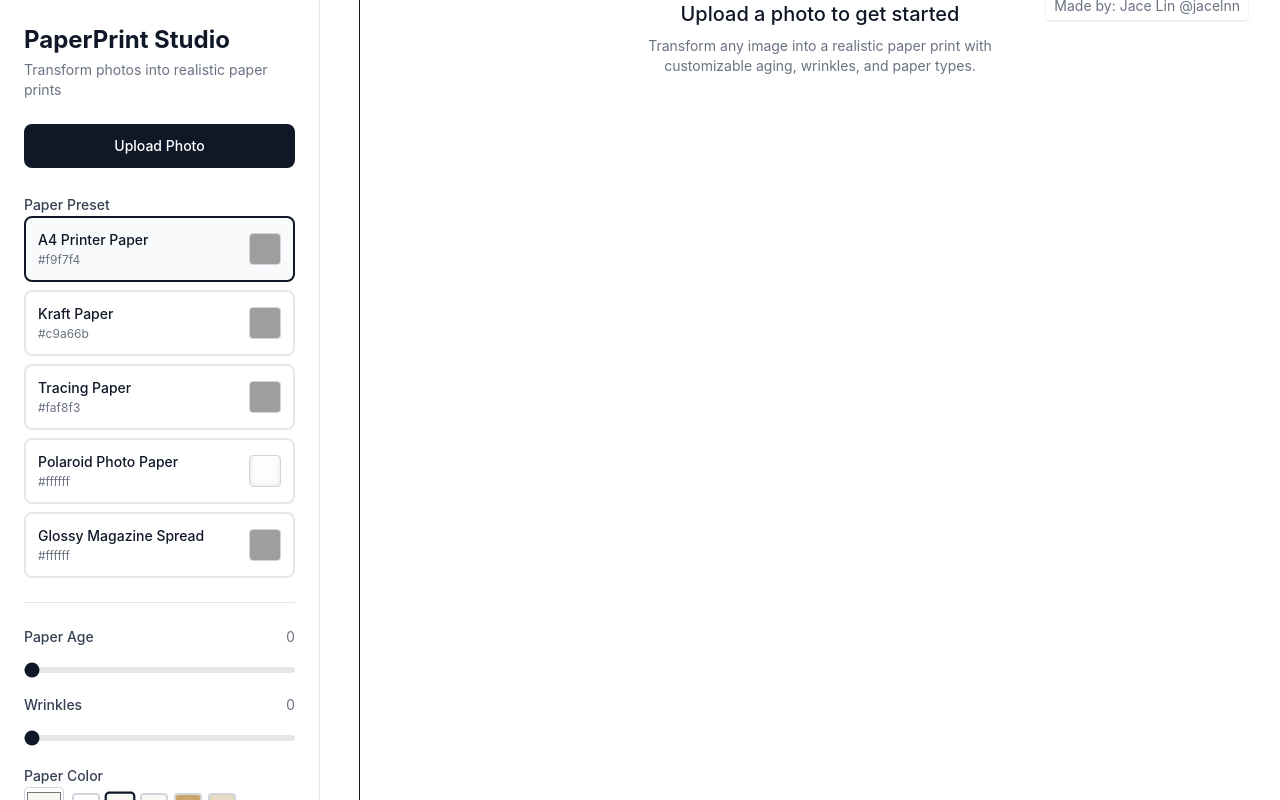
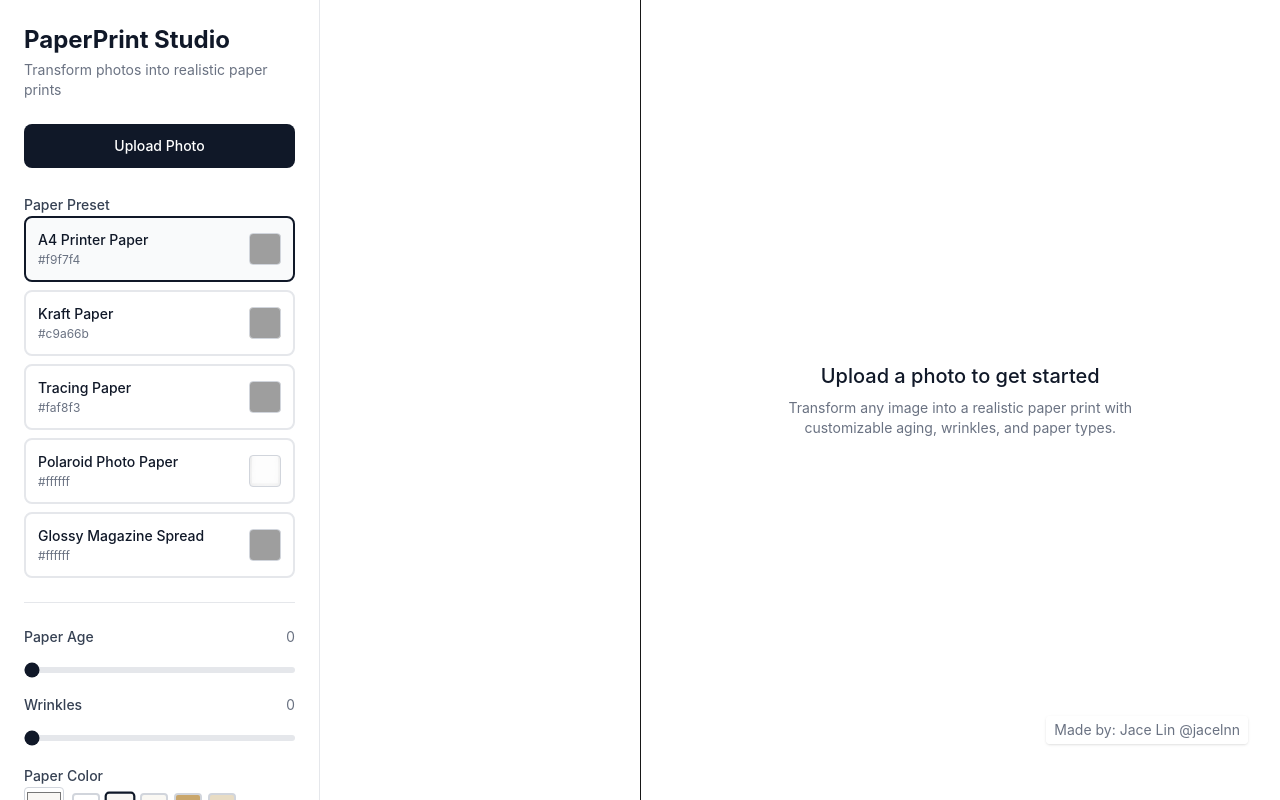
Before and after one commit to jacejacy/paperify, a Next.js app: page / in a window 1280 px wide. Built offline with nearby package versions, Linux system fonts and the light colour scheme; grey boxes are pictures that could not be loaded.

Commit message:
mobile fixed preview + scrollable controls

```diff
--- a/app/page.tsx
+++ b/app/page.tsx
@@ -115,11 +115,9 @@ export default function Home() {
   const activePreset = getPreset(state.activePreset);
 
   return (
-  <div className="flex flex-col md:flex-row min-h-[100dvh] w-screen bg-white md:h-[100dvh] md:overflow-hidden">
-    {/* Preview (sticky on mobile, normal on desktop) */}
-    <main className="order-1 md:order-2 w-full md:flex-1">
-      <div className="sticky top-0 z-10 bg-white md:static">
-        <div className="h-[60dvh] md:h-full relative">
+  <div className="flex flex-col md:flex-row h-[100dvh] w-screen bg-white overflow-hidden md:overflow-hidden">
+    {/* Preview: fixed height on mobile, full height on desktop */}
+    <main className="order-1 md:order-2 w-full md:flex-1 shrink-0 h-[60dvh] md:h-full relative">
       {state.uploadedImage ? (
         hasWebGL ? (
           state.activePreset === 'magazine' ? (
@@ -171,22 +169,15 @@ export default function Home() {
         </div>
       )}
 
-          {/* Watermark: desktop only (mobile hides to avoid blocking the image) */}
+      {/* Watermark: desktop only */}
       <div className="hidden md:block absolute bottom-14 right-8 z-50 rounded bg-white/85 px-2 py-1 text-sm text-gray-500 shadow-sm pointer-events-none">
         Made by: Jace Lin @jacelnn
       </div>
-        </div>
-      </div>
     </main>
 
-    {/* Controls (scroll below the sticky preview on mobile; left panel on desktop) */}
-    <aside className="order-2 md:order-1 w-full md:w-[360px] border-t md:border-t-0 md:border-r">
-      {/* Mobile credit line (so it doesn't cover the preview) */}
-      <div className="md:hidden px-5 pt-4 text-sm text-gray-500">
-        Made by: Jace Lin @jacelnn
-      </div>
-
-      <div className="md:h-full md:overflow-auto">
+    {/* Controls: ONLY scroll area on mobile; left panel scrolls on desktop */}
+    <aside className="order-2 md:order-1 w-full md:w-[360px] md:border-r border-t md:border-t-0 flex-1 min-h-0">
+      <div className="h-full overflow-y-auto overscroll-contain [-webkit-overflow-scrolling:touch]">
         <ControlPanel
           state={state}
           onUpload={handleUpload}
--- a/components/ui/ControlPanel.tsx
+++ b/components/ui/ControlPanel.tsx
@@ -49,7 +49,7 @@ export default function ControlPanel({
   const isMagazinePreset = state.activePreset === 'magazine';
 
   return (
-  <div className="w-full md:w-80 md:h-screen bg-white md:border-r border-gray-200 md:overflow-y-auto">
+<div className="w-full md:w-80 md:h-screen bg-white md:border-r border-gray-200 md:overflow-y-auto">
       <div className="p-6 space-y-6 animate-fadeIn">
         {/* Title */}
         <div>
```
Lines whose indentation alone changed are shown as unchanged.
